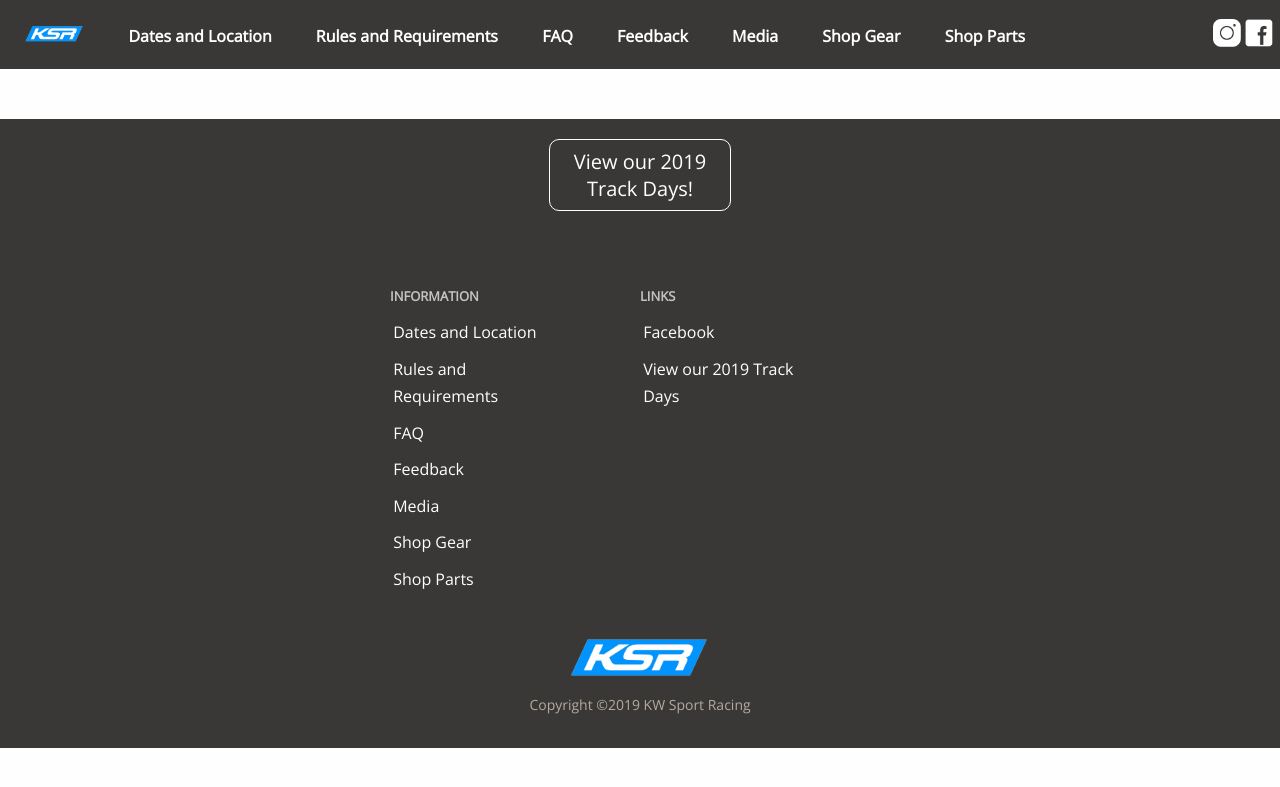
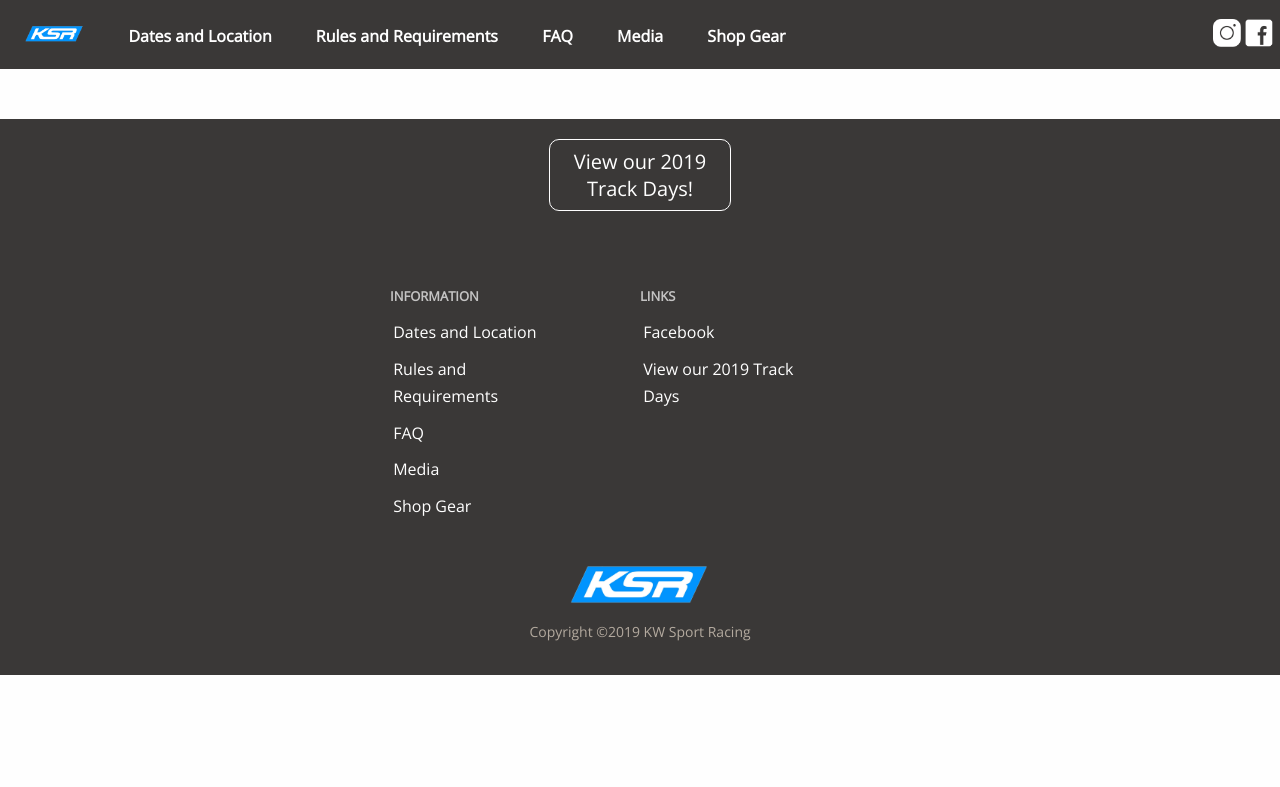
Before and after one commit to kwsportracing/site, a Jekyll site: the page built from docs/gear.md, in a window 1280 px wide. Shown: the top 787 px of the page. Built offline with Jekyll 4.4.1, drawn with Linux system fonts in a browser that asks for light colours; nearby versions of some CDN libraries.

Commit message:
Update menu.yml

```diff
--- a/_data/menu.yml
+++ b/_data/menu.yml
@@ -2,10 +2,8 @@
   "Dates and Location": "/dates/"
   "Rules and Requirements": "/rules/"
   "FAQ": "/faq/"
-  "Feedback": "/feedback/"
   "Media": "/media/"
   "Shop Gear": "https://docs.google.com/forms/d/e/1FAIpQLScGL_Dlr5OdkSkfqasaE85daJwk4oNZ_lyWVmWqHjWWEElHiQ/viewform?usp=sf_link"
-  "Shop Parts": "/parts/"
 
 footer:
   "Facebook": "http://www.facebook.com/groups/KWSportRacing/"
```
